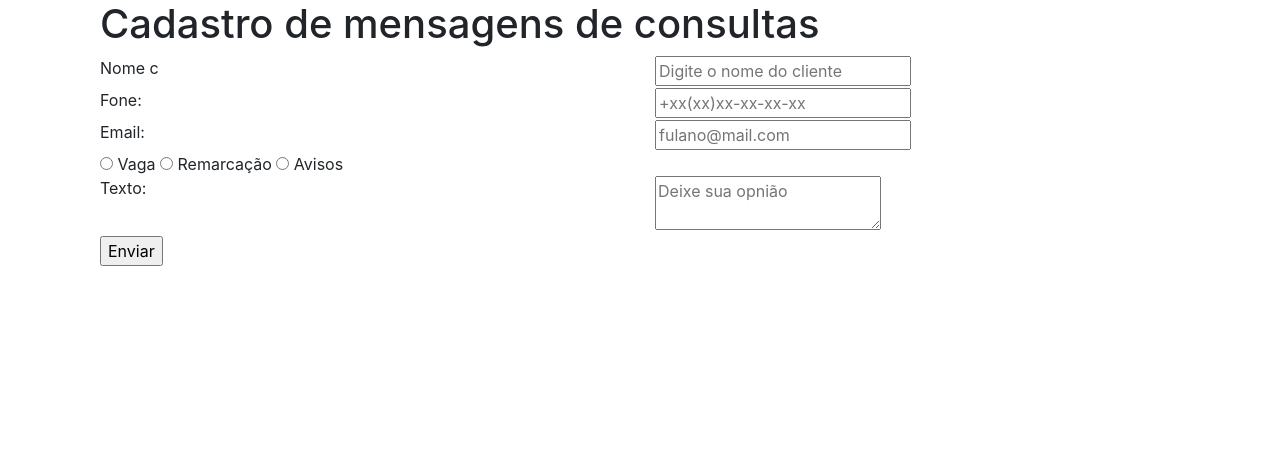
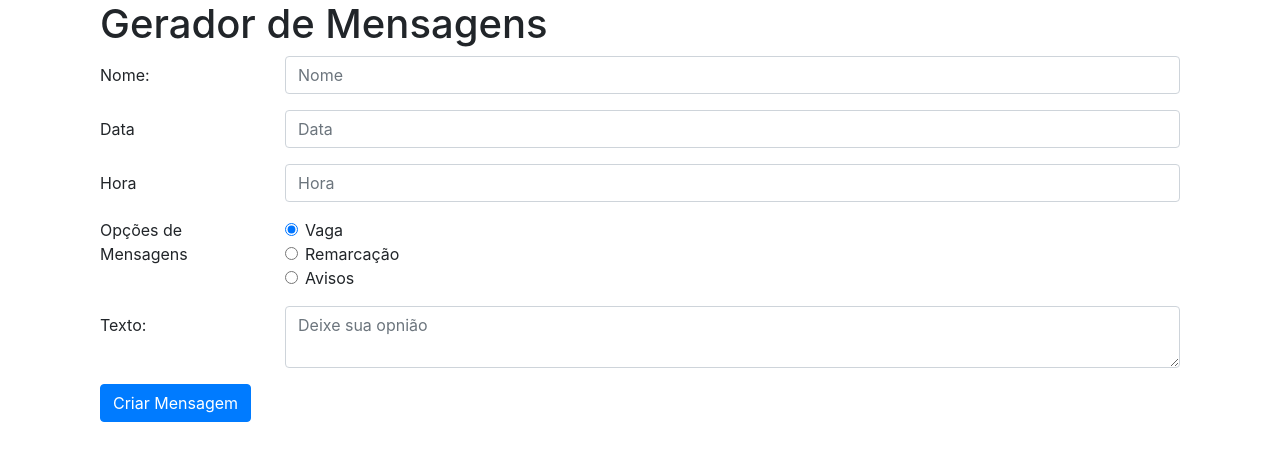
Before and after one commit to rafaelaEssences/cadastroDeMensagens, a plain HTML site: page IindeTeste_boot.html in a window 1280 px wide. Drawn offline with Linux system fonts and the light colour scheme.

Commit message:
Layout e primeiro javascript

```diff
--- a/IindeTeste_boot.html
+++ b/IindeTeste_boot.html
@@ -15,58 +15,89 @@
 <body>
   <div class="container">
     <div class="container-fluid">
-            <form name="meu_form">
-
-                <h1>Cadastro de mensagens de consultas</h1>
-
-                <div class="row justify-content-md-center"">
-                    <div class=" col">
-                    <label for="nome">Nome c </label>
+        <div class="row">
+            <div class="col">
+                <h1>Gerador de Mensagens</h1>
             </div>
-                <div class="col">
-                    <input type="text" id="nomeid" placeholder="Digite o nome do cliente" required="required"
-                        name="nome" />
+        </div>
+        <form>
+            <div class="form-group row">
+              <label for="lblNome" class="col-sm-2 col-form-label">Nome:</label>
+              <div class="col-sm-10">
+                <input type="nome" class="form-control" id="lblNome" placeholder="Nome">
+              </div>
+            </div>
+            <div class="form-group row">
+              <label for="inputData" class="col-sm-2 col-form-label">Data</label>
+              <div class="col-sm-10">
+                <input type="data" class="form-control" id="inputData" placeholder="Data">
               </div>
             </div>
 
-        <div class="row">
-            <div class="col">
-                <label for="fone">Fone:</label>
-            </div>
-            <div class="col">
-                <input type="tel" id="foneid" placeholder="+xx(xx)xx-xx-xx-xx" name="fone" />
+            <div class="form-group row">
+                <label for="inputHora" class="col-sm-2 col-form-label">Hora</label>
+                <div class="col-sm-10">
+                  <input type="hora" class="form-control" id="inputHora" placeholder="Hora">
                 </div>
               </div>
 
+            <fieldset class="form-group">
               <div class="row">
-            <div class="col">
-                <label for="email">Email:</label>
+                <legend class="col-form-label col-sm-2 pt-0">Opções de Mensagens</legend>
+                <div class="col-sm-10">
+                  <div class="form-check">
+                    <input class="form-check-input" type="radio" name="rdmensagens" id="gridRadios1" value="vaga" checked>
+                    <label class="form-check-label" for="gridRadios1">
+                      Vaga
                   </div>
-            <div class="col"> <input type="email" id="emailid" placeholder="fulano@mail.com" name="email" />
+                  <div class="form-check">
+                    <input class="form-check-input" type="radio" name="rdmensagens" id="gridRadios2" value="remarcacao">
+                    <label class="form-check-label" for="gridRadios2">
+                      Remarcação
+                    </label>
+                  </div>
+                  <div class="form-check">
+                    <input class="form-check-input" type="radio" name="rdmensagens" id="gridRadios3" value="avisos">
+                    <label class="form-check-label" for="gridRadios3">
+                     Avisos
+                    </label>
+                  </div>
+
+                  <!-- <div class="form-check disabled">
+                    <input class="form-check-input" type="radio" name="rdmensagens" id="gridRadios3" value="avisos" disabled>
+                    <label class="form-check-label" for="gridRadios3">
+                     Avisos
+                    </label>
+                  </div> -->
+                </div>
+              </div>
+            </fieldset>
+            <div class="form-group row">
+                <label for="lblNome" class="col-sm-2 col-form-label">Texto:</label>
+                <div class="col-sm-10">
+                    <textarea placeholder="Deixe sua opnião" id="textoDaMensagem" maxlength="4000" class="form-control"></textarea>
                 </div>
             </div>
 
-        <div class="row">
-            <div class="col">
-
-                <INPUT TYPE="RADIO" NAME="rdmensagens" VALUE="vaga" class="esquerda"> Vaga
-                <INPUT TYPE="RADIO" NAME="rdmensagens" VALUE="remarcacao" class="esquerda"> Remarcação
-                    <INPUT TYPE="RADIO" NAME="rdmensagens" VALUE="avisos" class="esquerda"> Avisos
+            <!-- <div class="form-group row">
+              <div class="col-sm-2">Checkbox</div>
+              <div class="col-sm-10">
+                <div class="form-check">
+                  <input class="form-check-input" type="checkbox" id="gridCheck1">
+                  <label class="form-check-label" for="gridCheck1">
+                    Example checkbox
+                  </label>
                 </div>
               </div>
-        <div class="row">
-            <div class="col">Texto:</div>
-            <div class="col">
-                <textarea placeholder="Deixe sua opnião" id="textoDaMensagem"></textarea>
+            </div> -->
+
+
+            <div class="form-group row">
+              <div class="col-sm-10">
+                <button type="BtnCriarME
+                ensagem" class="btn btn-primary">Criar Mensagem</button>
               </div>
             </div>
-
-        <div class="row">
-            <div class="col">
-                <input type="submit" class="enviar" onclick="Enviar();" value="Enviar" />
-            </div>
-        </div>
-
           </form>
   </div>
   </div>
--- a/js/javascript.js
+++ b/js/javascript.js
@@ -1,21 +1,27 @@
 
 document.addEventListener("DOMContentLoaded", function () {
 
-    var rad = document.querySelectorAll('input[type=radio]');
-    console.log(rad);
+    //var rad = document.querySelectorAll('input[type=radio]');
+    //console.log(rad);
 
 });
 
 function EscolhaOpcao() {
-    //var radio = document.querySelector('input[name=rdmensagens]:checked').value;
 
-    var rad = document.querySelectorAll('input[type=radio]');
+    var radios = document.getElementsByName("rdmensagens");
 
-    for (var i = 0; i<= rad.length; i++)
-    {
+    for (var i = 0; i < radios.length; i++) {
 
+        if (radios[i].checked) {
+
+            console.log(radios[i].value);
+
+            break;
+        }
     }
-    //console.log('oiiii')
+}
 
+function CriadorDeMensagem(tipoDeMensagem)
+{
 
 }
```
Also changed, not shown: IindeTeste.html (+30 -13 lines). Lines whose indentation alone changed are shown as unchanged.
